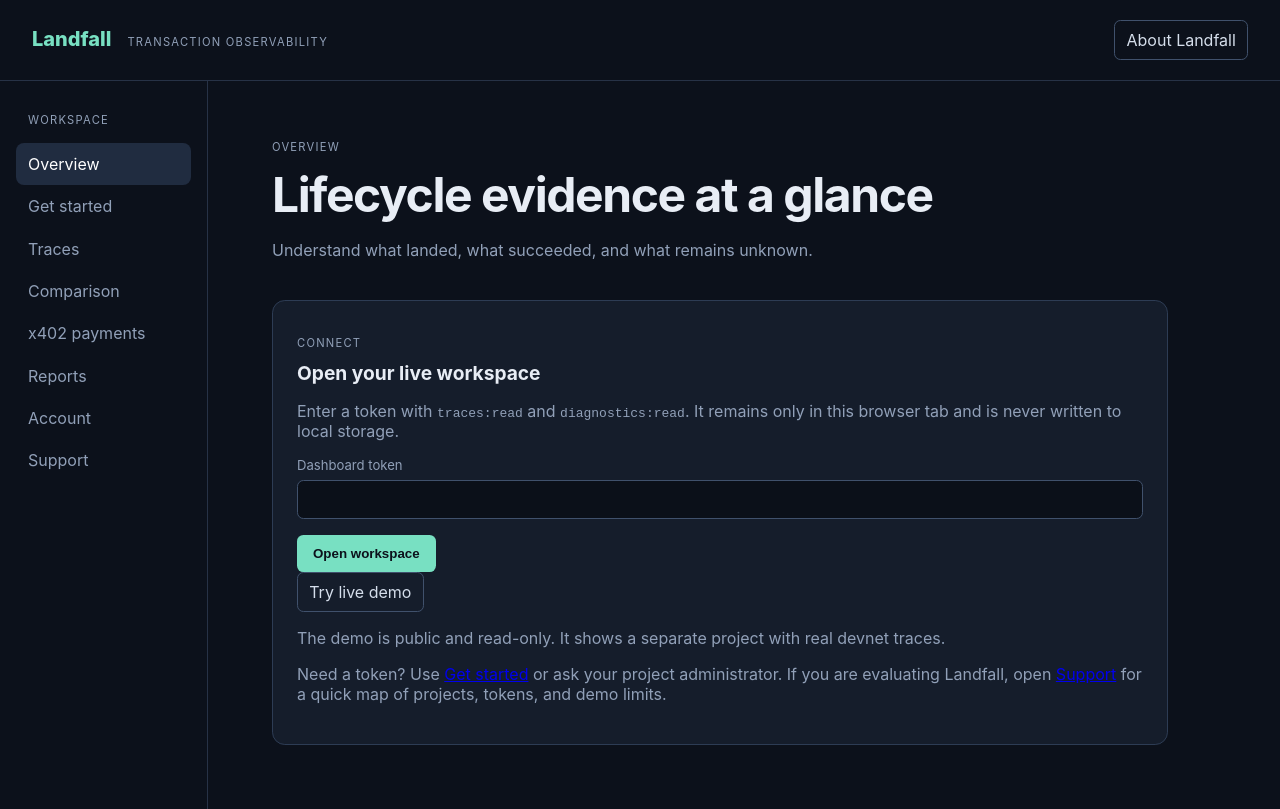
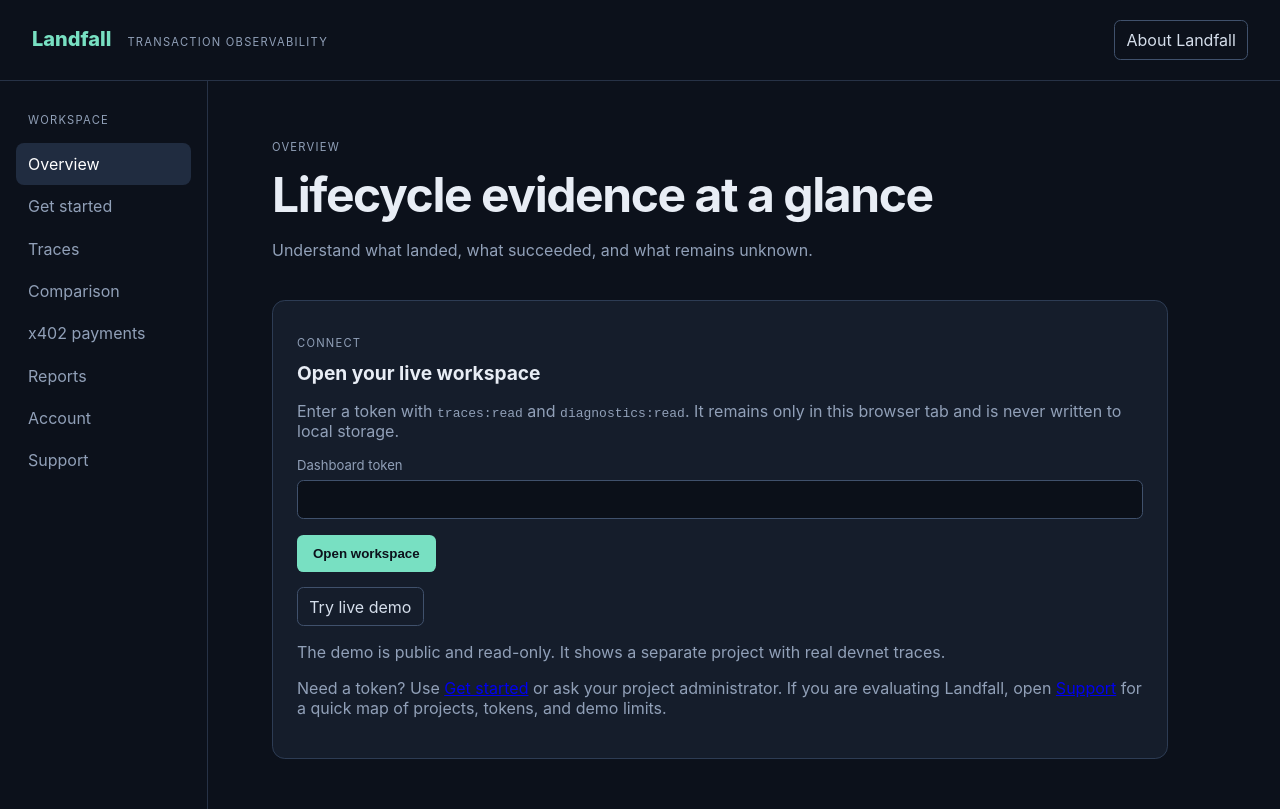
Before and after one commit to zgordan-vv/landfall, a React (Vite) app in the folder apps/dashboard/: page / in a window 1280 px wide. Built offline with nearby package versions, Linux system fonts and the light colour scheme.

Commit message:
fix: space stacked secondary buttons

```diff
--- a/apps/dashboard/src/main.tsx
+++ b/apps/dashboard/src/main.tsx
@@ -322,7 +322,7 @@
           </button>
         </form>
         <button
-          className="secondary-button account-mode-toggle"
+          className="secondary-button"
           onClick={() => setMode(mode === "register" ? "login" : "register")}
           type="button"
         >
--- a/apps/dashboard/src/styles.css
+++ b/apps/dashboard/src/styles.css
@@ -34,9 +34,6 @@
 }
 .about-button {
   margin-left: auto;
-}
-.account-mode-toggle {
-  margin-top: 0.9rem;
 }
 .eyebrow,
 .nav-caption {
@@ -202,6 +199,9 @@
 .setup-form .secondary-button {
   color: #d5deeb;
   background: transparent;
+}
+.setup-form + .secondary-button {
+  margin-top: 0.9rem;
 }
 .setup-message {
   margin-top: 1rem;
```
